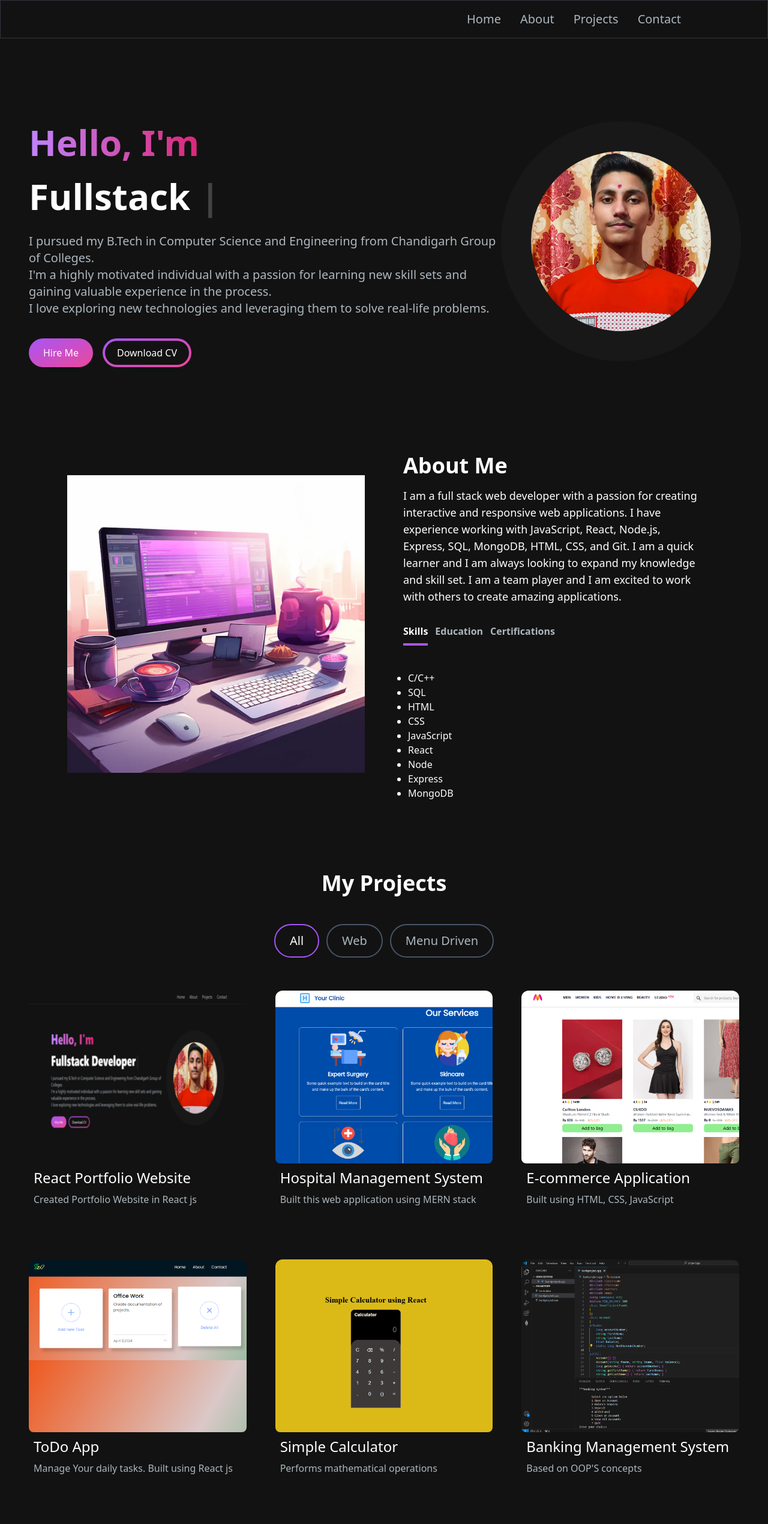
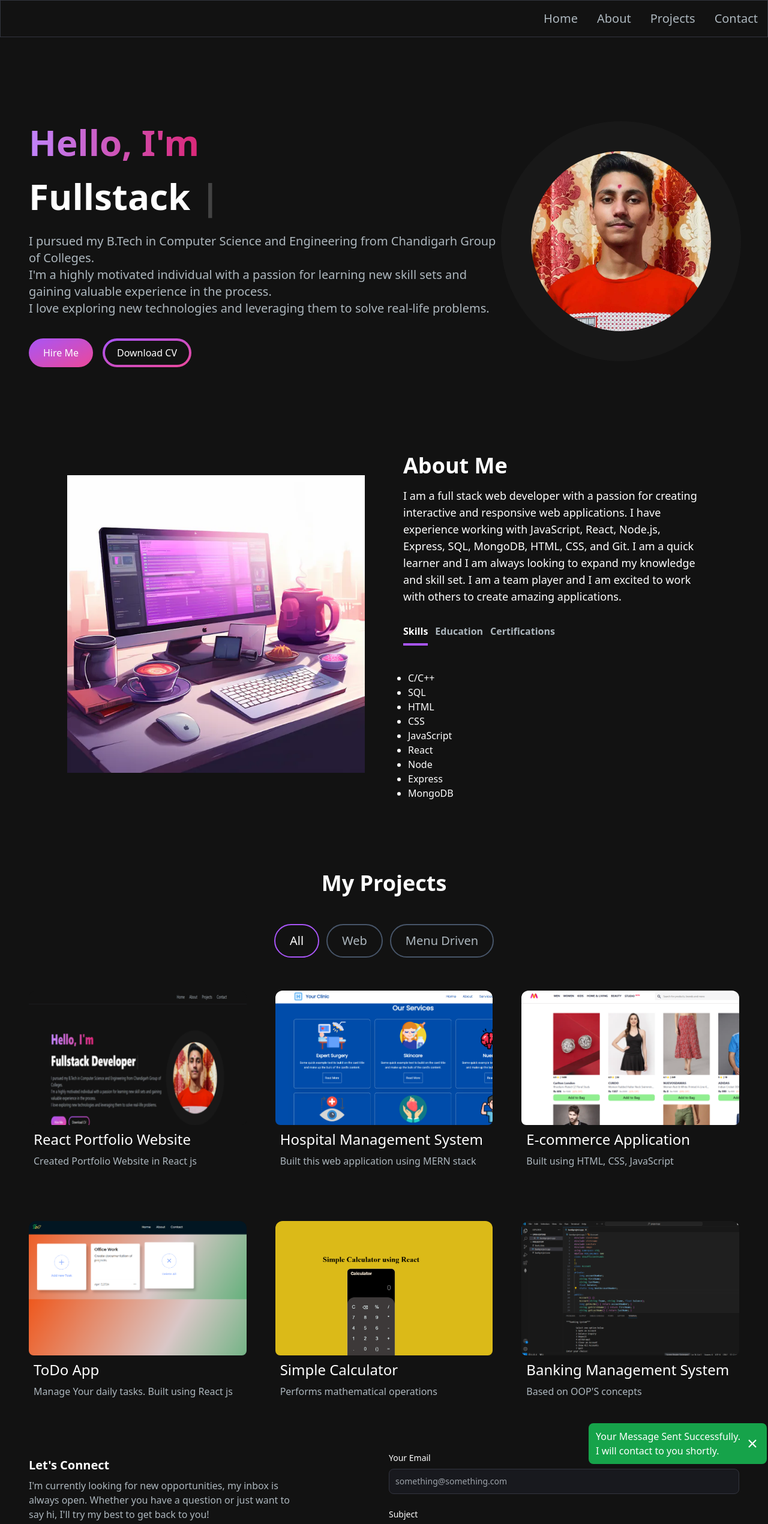
Before and after one commit to Ankush95019/Portfolio, a React (Create React App) app in the folder client/: page / in a window 1280 px wide. Shown: the top 2540 px of the page at 60% size. Built offline with nearby package versions, Linux system fonts and the light colour scheme.

Commit message:
responsive notification msg  created

```diff
--- a/client/public/index.html
+++ b/client/public/index.html
@@ -6,23 +6,16 @@
     <meta name="viewport" content="width=device-width, initial-scale=1" />
     <meta name="theme-color" content="#000000" />
     <meta
-      name="description"
+      name="Ankush Portfolio WebSite"
       content="Web site created using create-react-app"
     />
-
-    <title>React App</title>
+    <title>Ankush Portfolio</title>
   </head>
   <body>
-    <!-- <noscript>You need to enable JavaScript to run this app.</noscript> -->
     <div id="root"></div>
     <script>
-      history.scrollRestoration = "manual";
+      history.scrollRestoration = "auto";
     </script>
-
-    <!-- <script>window.onbeforeunload = function () {
-      window.scrollTo(0, 0);
-    };
-  </script> -->
 
   </body>
 </html>
--- a/client/src/components/Contact.jsx
+++ b/client/src/components/Contact.jsx
@@ -2,6 +2,7 @@ import React, { useState } from "react";
 import gitHubIcon from "../images/github-icon.04fa7de0.svg";
 import linkedInIcon from "../images/linkedin-icon.67ae5368.svg";
 import gmailIcon from "../images/gmail-logo.png";
+// import spn from "../images/Spinner@1.25x-1.0s-200px-200px.svg";
 // import axios from "axios";
 import { IoCloseSharp } from "react-icons/io5";
 import { motion } from "framer-motion";
@@ -16,7 +17,9 @@ export default function Contact() {
     msg: "",
   });
 
-  const [confirmationMsg, setConfirmationMsg] = useState(null);
+  const [confirmationMsg, setConfirmationMsg] = useState(true);
+
+  const [loading, setLoading] = useState(false);
 
   const handleInput = (e) => {
     const { name, value } = e.target;
@@ -29,6 +32,7 @@ export default function Contact() {
   const handleSubmit = async (e) => {
     e.preventDefault();
 
+    setLoading(true);
     const config = {
       "Content-Type": "application/json",
     };
@@ -36,7 +40,9 @@ export default function Contact() {
     const response = await contactInformation(inputText, config);
 
     if (response.status === 200) {
+      setLoading(false);
       setConfirmationMsg(true);
+
       setInputText({
         ...inputText,
         email: "",
@@ -182,53 +188,119 @@ export default function Contact() {
               className="bg-[#18191E] border border-[#33353F] placeholder-[#9CA2A9] text-gray-100 text-sm rounded-lg block w-full p-2.5"
             ></textarea>
           </div>
+          {loading ? (
+            <button
+              type="button"
+              className="bg-purple-500 text-white font-medium py-2.5 px-5 rounded-lg w-full flex items-center justify-center cursor-not-allowed opacity-75"
+              disabled
+            >
+              <svg
+                className="h-6 w-6 animate-spin mr-3"
+                viewBox="0 0 24 24"
+                xmlns="http://www.w3.org/2000/svg"
+                fill="none"
+              >
+                <circle
+                  className="opacity-25"
+                  cx="12"
+                  cy="12"
+                  r="10"
+                  stroke="currentColor"
+                  strokeWidth="4"
+                ></circle>
+                <path
+                  className="opacity-100"
+                  fill="currentColor"
+                  d="M4 12a8 8 0 018-8V0C5.373 0 0 5.373 0 12h4zm2 5.291A7.962 7.962 0 014 12H0c0 3.042 1.135 5.824 3 7.938l3-2.647z"
+                ></path>
+              </svg>
+              <span className="font-semibold">Processing...</span>
+            </button>
+          ) : (
             <button
               type="submit"
               className="bg-purple-500 hover:bg-purple-600 text-white font-medium py-2.5 px-5 rounded-lg w-full"
             >
               Send Message
             </button>
+          )}
         </form>
         {confirmationMsg === true ? (
+          <>
             <motion.div
-            animate={{ x: 150 }}
               initial={{ x: 300 }}
+              animate={{ x: 30 }}
               transition={{ ease: "easeIn" }}
-            className="flex bg-green-600 text-white font-medium py-2.5 px-3 rounded-lg w-90 absolute top-0 right-0 z-20"
+              className="md:hidden flex bg-green-600 text-white font-medium py-2.5 px-3 rounded-lg w-fit absolute -top-1/2 right-0 z-20"
             >
-            <div className="bg-transparent">
-              <p className="bg-transparent">Your Message Sent Successfully.</p>
-              <p className="bg-transparent">I will contact to you shortly.</p>
+              <div>
+                <p>Your Message Sent Successfully.</p>
+                <p>I will contact to you shortly.</p>
               </div>
               <button
                 onClick={handleCloseButton}
-              className="flex bg-transparent pl-2 items-center"
+                className="flex pl-2 items-center"
               >
-              <IoCloseSharp className="bg-transparent text-white text-2xl" />
+                <IoCloseSharp className="text-white text-2xl" />
               </button>
             </motion.div>
+            <motion.div
+              initial={{ x: 300 }}
+              animate={{ x: 110 }}
+              transition={{ ease: "easeIn" }}
+              className="hidden md:visible md:flex bg-green-600 text-white font-medium py-2.5 px-3 rounded-lg w-max absolute -top-12 right-16 z-20"
+            >
+              <div>
+                <p>Your Message Sent Successfully.</p>
+                <p>I will contact to you shortly.</p>
+              </div>
+              <button
+                onClick={handleCloseButton}
+                className="flex pl-2 items-center"
+              >
+                <IoCloseSharp className="text-white text-2xl" />
+              </button>
+            </motion.div>
+          </>
         ) : confirmationMsg === null ? (
           <div className=""></div>
         ) : (
+          <>
             <motion.div
-            animate={{ x: 150 }}
               initial={{ x: 300 }}
+              animate={{ x: 30 }}
               transition={{ ease: "easeIn" }}
-            className="flex bg-red-600 text-white font-medium py-2.5 px-3 rounded-lg w-90 absolute top-0 right-0 z-20"
+              className="md:hidden flex bg-red-600 text-white font-medium py-2.5 px-3 rounded-lg w-fit absolute -top-1/2 right-0 z-20"
             >
-            <div className="bg-transparent">
-              <p className="bg-transparent">
-                Message not sent due to some server issue.
-              </p>
-              <p className="bg-transparent">You can contact through E-mail.</p>
+              <div>
+                <p>Message not sent due to some server issue.</p>
+                <p>You can contact through E-mail.</p>
               </div>
               <button
                 onClick={handleCloseButton}
-              className="flex bg-transparent pl-2 items-center"
+                className="flex pl-2 items-center"
               >
-              <IoCloseSharp className="bg-transparent text-white text-2xl" />
+                <IoCloseSharp className="text-white text-2xl" />
               </button>
             </motion.div>
+            <motion.div
+              initial={{ x: 300 }}
+              animate={{ x: 110 }}
+              transition={{ ease: "easeIn" }}
+              className="hidden md:visible md:flex bg-red-600 text-white font-medium py-2.5 px-3 rounded-lg w-max absolute -top-12 right-16 z-20"
+            >
+              <div>
+                <p>AMessage not sent due to some server issue.</p>
+                <p>You can contact through E-mail.</p>
+              </div>
+              <button
+                onClick={handleCloseButton}
+                className="flex pl-2 items-center"
+              >
+                <IoCloseSharp className="text-white text-2xl" />
+              </button>
+            </motion.div>
+          </>
         )}
       </div>
     </section>
--- a/client/src/components/Navbar.js
+++ b/client/src/components/Navbar.js
@@ -1,14 +1,42 @@
-import React from 'react'
+import React, { useState } from 'react'
+import { GiHamburgerMenu } from "react-icons/gi";
+
+
+
+
 
 export default function Navbar() {
+
+
+  const [navbarButton,setNavbarButton] = useState(false);
+
+  const toggleNavbar = () => {
+    setNavbarButton(!navbarButton);
+  }
+
+
   return (
-    <nav className='h-16 w-full font-me flex text-[#ADB7BE] justify-end fixed mx-auto border border-[#33353F] top-0 left-0 right-0 z-10 bg-[#121212] bg-opacity-100'>
-      <ul className='flex items-center gap-8 text-xl pr-36'>
-        <li className='hover:text-white'><a href='#home'>Home</a></li>
-        <li className='hover:text-white'><a href='#about'>About</a></li>
-        <li className='hover:text-white'><a href='#project'>Projects</a></li>
-        <li className='hover:text-white'><a href='#contact'>Contact</a></li>
-      </ul>
+    <nav className='fixed mx-auto border border-[#33353F] top-0 left-0 right-0 z-50 bg-[#121212] bg-opacity-100'>
+      <div className='flex container lg:py-4 flex-wrap items-center justify-between mx-auto px-4 py-2'>
+        <a className='text-2xl md:text-5xl text-white font-semibold' href='/'> </a>
+        <div className='mobile-menu block md:hidden'>
+          <button className='flex items-center px-3 py-2 border rounded border-slate-200 text-slate-200 hover:text-white hover:border-white' onClick={toggleNavbar}><GiHamburgerMenu /></button>
+        </div>
+        <div className='menu hidden md:block md:w-auto ' id='navbar'>
+          <ul className='flex p-4 md:p-0 md:flex-row md:space-x-8 mt-0'>
+            <li><a className='block py-2 pl-3 pr-4 text-[#ADB7BE] sm:text-xl rounded md:p-0 hover:text-white' href='#home'>Home</a></li>
+            <li><a className='block py-2 pl-3 pr-4 text-[#ADB7BE] sm:text-xl rounded md:p-0 hover:text-white' href='#about'>About</a></li>
+            <li><a className='block py-2 pl-3 pr-4 text-[#ADB7BE] sm:text-xl rounded md:p-0 hover:text-white' href='#project'>Projects</a></li>
+            <li><a className='block py-2 pl-3 pr-4 text-[#ADB7BE] sm:text-xl rounded md:p-0 hover:text-white' href='#contact'>Contact</a></li>
+          </ul>
+        </div>
+      </div>
+      {navbarButton && <ul className='flex flex-col py-4 items-center'>
+        <li><a className='block py-2 pl-3 pr-4 text-[#ADB7BE] sm:text-xl rounded md:p-0 hover:text-white' href='#home' onClick={toggleNavbar}>Home</a></li>
+        <li><a className='block py-2 pl-3 pr-4 text-[#ADB7BE] sm:text-xl rounded md:p-0 hover:text-white' href='#about' onClick={toggleNavbar}>About</a></li>
+        <li><a className='block py-2 pl-3 pr-4 text-[#ADB7BE] sm:text-xl rounded md:p-0 hover:text-white' href='#project' onClick={toggleNavbar}>Projects</a></li>
+        <li><a className='block py-2 pl-3 pr-4 text-[#ADB7BE] sm:text-xl rounded md:p-0 hover:text-white' href='#contact' onClick={toggleNavbar}>Contact</a></li>
+      </ul>}
     </nav>
   )
 }
--- a/client/src/components/Projects.jsx
+++ b/client/src/components/Projects.jsx
@@ -51,7 +51,7 @@ const Card = (props) => { // creating component for lists
       className="text-white mt-10"
     >
       <div
-        className="h-52 md:h-72 rounded-t-xl relative group w-full rounded-lg"
+        className="h-52 md:h-56 md:min-w-56 rounded-t-xl relative group w-full rounded-lg"
         style={{
           backgroundImage: `url('${props.imgUrl}')`,
           backgroundSize: "cover",
--- a/client/src/index.css
+++ b/client/src/index.css
@@ -5,5 +5,5 @@
 *{
   margin: 0;
   padding: 0;
-  background-color: #121212;
+  /* background-color: #121212; */
 }
```
Also changed, not shown: client/src/images/Spinner@1.25x-1.0s-200px-200px.svg (added), 1 other file (tests, documents, lock files or other folders). Lines whose indentation alone changed are shown as unchanged.
